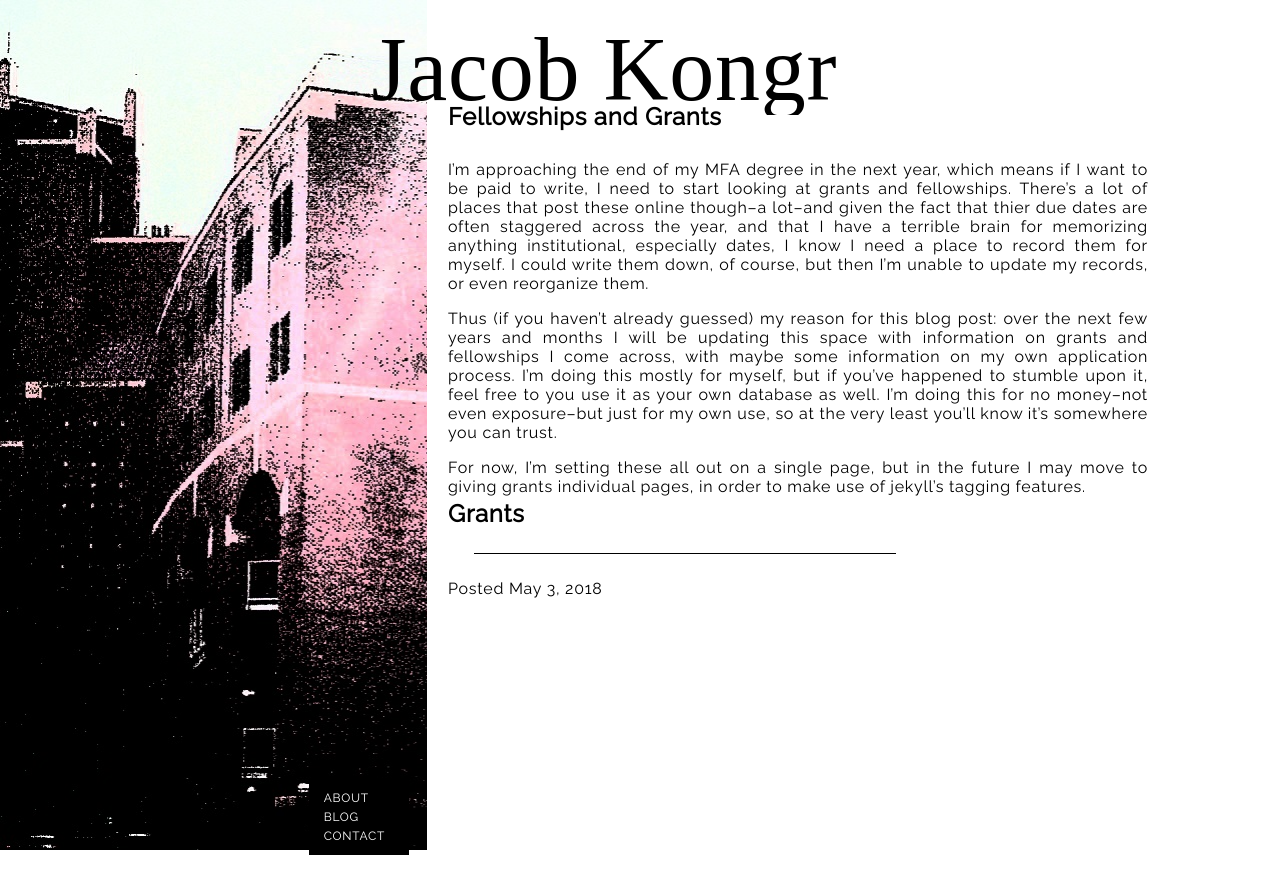
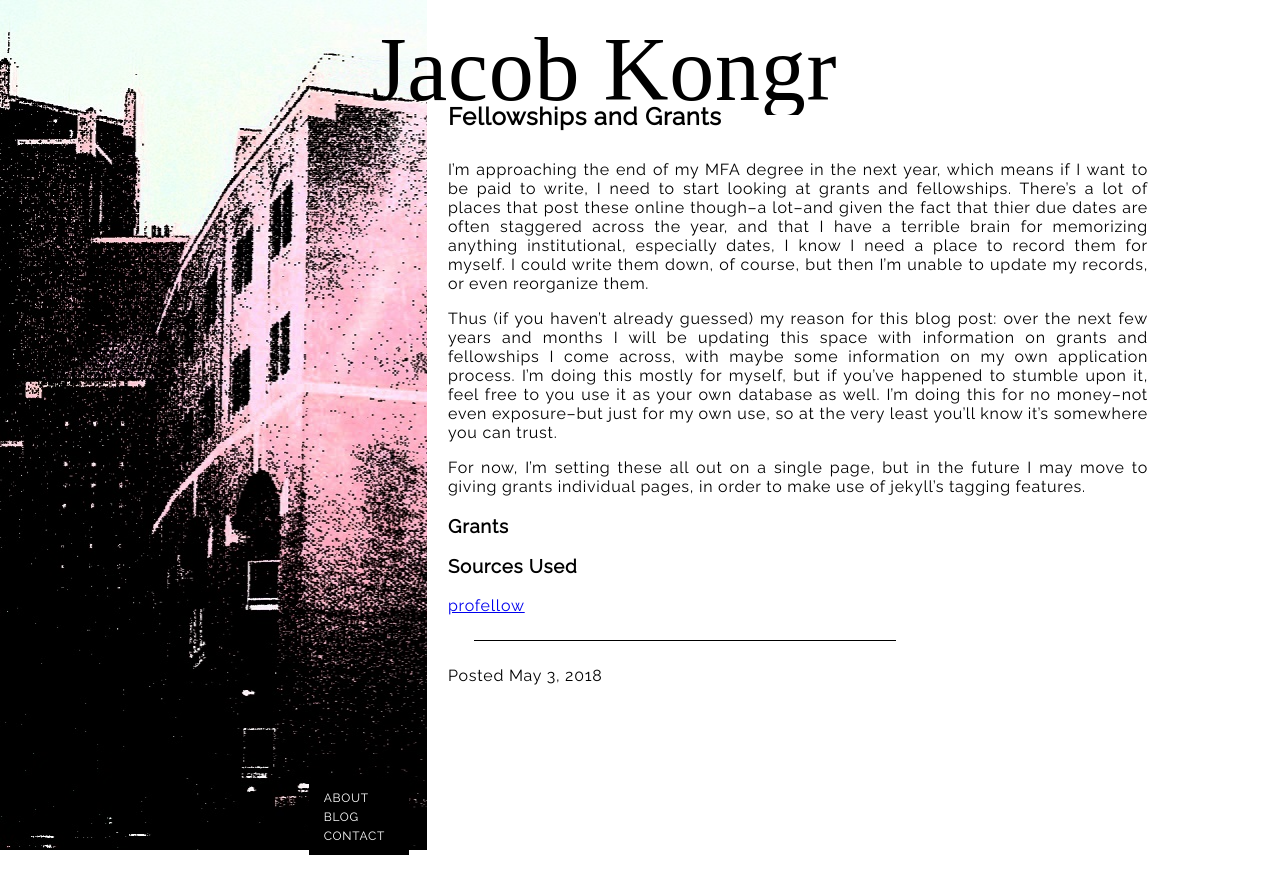
Before and after one commit to towercity/author-webpage, a Jekyll site: the page built from _posts/2018-05-03-fellowships-grants.md, in a window 1280 px wide. Shown: the top 894 px of the page. Built offline with Jekyll 4.4.1, drawn with Linux system fonts in a browser that asks for light colours; some web fonts are replaced.

Commit message:
Change headings

```diff
--- a/_posts/2018-05-03-fellowships-grants.md
+++ b/_posts/2018-05-03-fellowships-grants.md
@@ -12,4 +12,7 @@ Thus (if you haven't already guessed) my reason for this blog post: over the nex
 
 For now, I'm setting these all out on a single page, but in the future I may move to giving grants individual pages, in order to make use of jekyll's tagging features.
 
-## Grants ##
+### Grants ##
+
+### Sources Used ##
+[profellow](https://www.profellow.com/)
```
